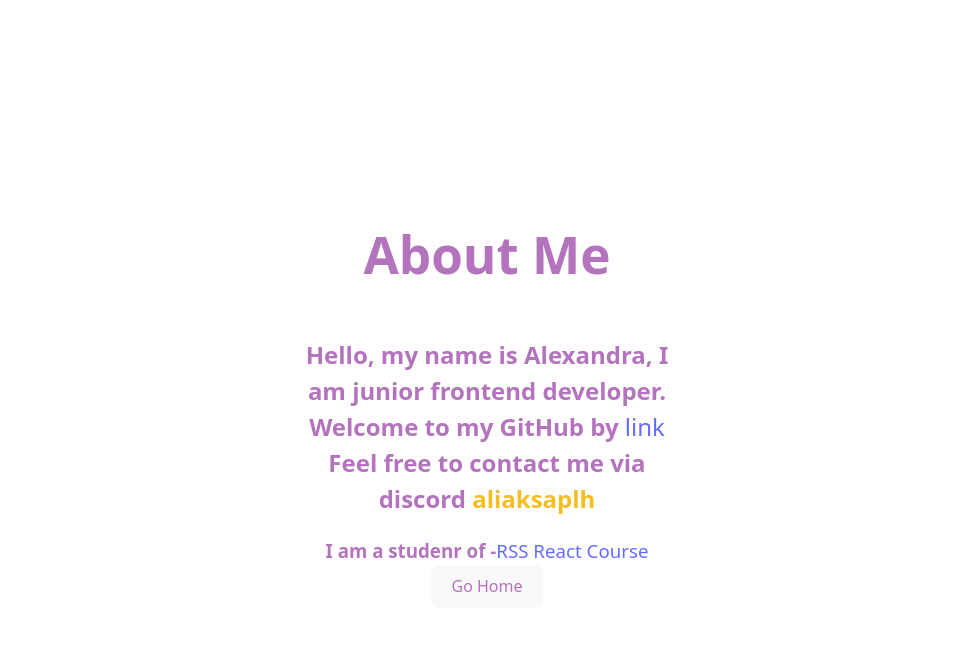
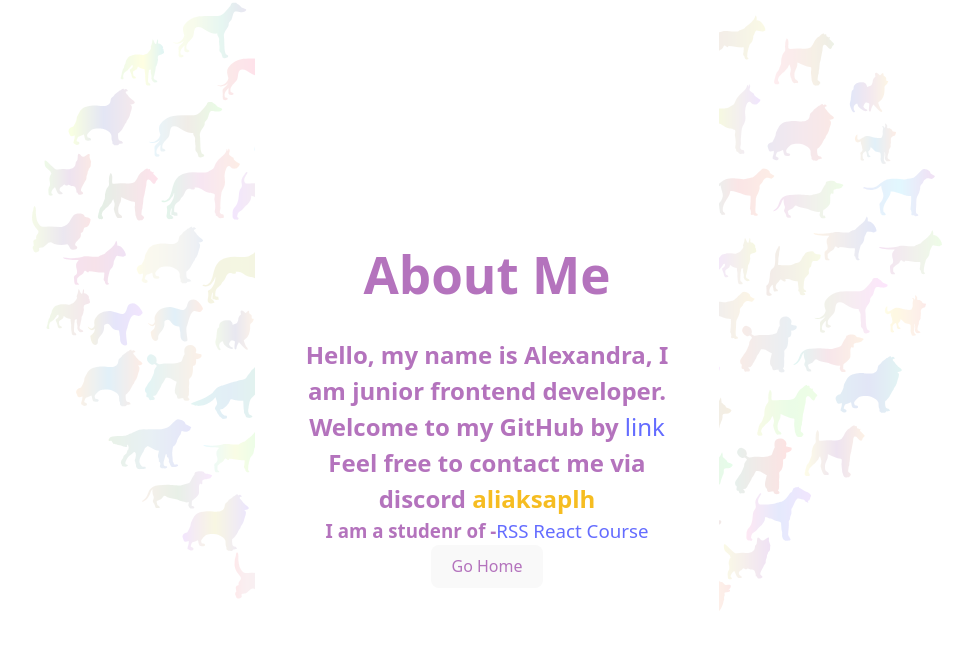
Before and after one commit to AliaksaPlh/my-react-project, a React (Vite) app: page /about in a window 1280 px wide. Shown: the top 648 px of the page, without its empty margins (153-1126 px from the left). Built offline with nearby package versions, Linux system fonts and the light colour scheme.

Commit message:
refactor: style

```diff
--- a/src/components/AboutMe.tsx
+++ b/src/components/AboutMe.tsx
@@ -1,6 +1,7 @@
 import React from 'react';
 import { useNavigate } from 'react-router';
 import Button from './Button/Button';
+import dogs from '../assets/dogs.svg';
 
 const EboutMePage: React.FC = () => {
   const navigate = useNavigate();
@@ -43,6 +44,17 @@ const EboutMePage: React.FC = () => {
       <Button onClick={handleGoHome} className="go-home-button">
         Go Home
       </Button>
+      <img
+        src={dogs}
+        alt="fone"
+        style={{
+          position: 'absolute',
+          top: '0',
+          height: '100%',
+          zIndex: '-1',
+          opacity: '11%',
+        }}
+      />
     </div>
   );
 };
--- a/src/components/Header/Header.css
+++ b/src/components/Header/Header.css
@@ -7,8 +7,15 @@
   color: var(--yellow);
 }
 
-ul {
+ul.header-panel {
   padding: 8px;
   list-style: none;
   margin: 0px;
+  display: flex;
+  gap: 1rem;
+  transition: 0.3s;
 }
+ul.header-panel > li:hover {
+  color: #f5e652;
+  cursor: grab;
+}
--- a/src/components/Header/Headet.tsx
+++ b/src/components/Header/Headet.tsx
@@ -6,7 +6,7 @@ const Header: React.FC = () => {
   return (
     <header>
       <nav>
-        <ul>
+        <ul className="header-panel">
           <li>
             <Link to="/about" className="link">
               About Me
--- a/src/components/PokemonDetails/PokemonDetails.css
+++ b/src/components/PokemonDetails/PokemonDetails.css
@@ -2,16 +2,28 @@
   display: flex;
   flex-direction: column;
   align-self: center;
-  padding: 5px;
+  padding: 10px;
   margin: 10px;
+  margin-top: 0;
   background-color: #f6bd2129;
   border-radius: 8px;
   position: absolute;
-  top: 10%;
-  right: 14%;
+  top: 50px;
+  right: 6%;
+  transition: border-color 0.25s;
+}
+.pokemon-details:hover {
+  border: 1px solid #f5e652;
 }
 .loader {
   position: absolute;
   top: 40%;
   right: 15%;
 }
+h2 {
+  margin: 0;
+  text-align: center;
+}
+p {
+  margin: 0;
+}
--- a/src/components/PokemonShortCard/PokemonShortCard.module.css
+++ b/src/components/PokemonShortCard/PokemonShortCard.module.css
@@ -8,12 +8,12 @@
 .card:hover {
   background-color: #f6bd2129;
   border-radius: 8px;
-  transition: 0.4s;
+  transition: 0.25s;
 }
 
 .selected {
   background-color: #b473bd35;
   border: 0.5px solid #f6bd21;
   border-radius: 8px;
-  transition: 0.4s;
+  transition: 0.3s;
 }
--- a/src/components/nonExistingRoutes.tsx
+++ b/src/components/nonExistingRoutes.tsx
@@ -1,6 +1,7 @@
 import React from 'react';
 import { useNavigate } from 'react-router';
 import Button from './Button/Button';
+import pokemon from '../assets/pokemon.svg';
 
 const NotFound: React.FC = () => {
   const navigate = useNavigate();
@@ -19,6 +20,14 @@ const NotFound: React.FC = () => {
         justifyContent: 'center',
       }}
     >
+      <img
+        src={pokemon}
+        alt="pokemon"
+        style={{
+          height: '2rem',
+          position: 'absolute',
+        }}
+      />
       <h1>404 - Page Not Found</h1>
       <p style={{ width: '25rem', textAlign: 'center' }}>
         Sorry, the page you are looking for does not exist.
```
Also changed, not shown: src/assets/dogs.svg (added), src/assets/pokemon.svg (added).
